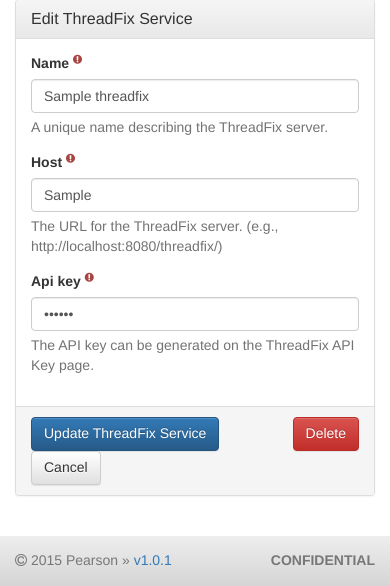
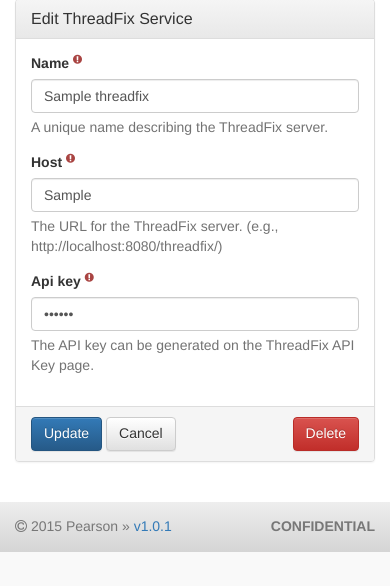
Before and after one commit to aparsons/bag-of-holding, a Django app: page /manage/services/threadfix/1/edit in a window 390 px wide. Shown: the part 480-1066 px from the top of the page. After the commit the page ends 1032 px from the top, so only its background shows below. Run offline with Django 3.2, Linux system fonts and the light colour scheme; a user stored in the database is signed in; tables that the repository leaves empty hold one stand-in row (values such as "Sample post"); some libraries are stand-ins or nearby versions.

Commit message:
Tweak threadfix edit view for mobile

```diff
--- a/project/boh/templates/boh/management/threadfix/edit.html
+++ b/project/boh/templates/boh/management/threadfix/edit.html
@@ -22,7 +22,7 @@
         </form>
       </div>
 
-      <button class="btn btn-primary" type="submit">Update ThreadFix Service</button>
+      <button class="btn btn-primary" type="submit">Update<span class="hidden-xs"> ThreadFix Service</span></button>
       <a href="{% url 'boh:management.services' %}" class="btn btn-default" role="button">Cancel</a>
     </div>
   </div>
```
